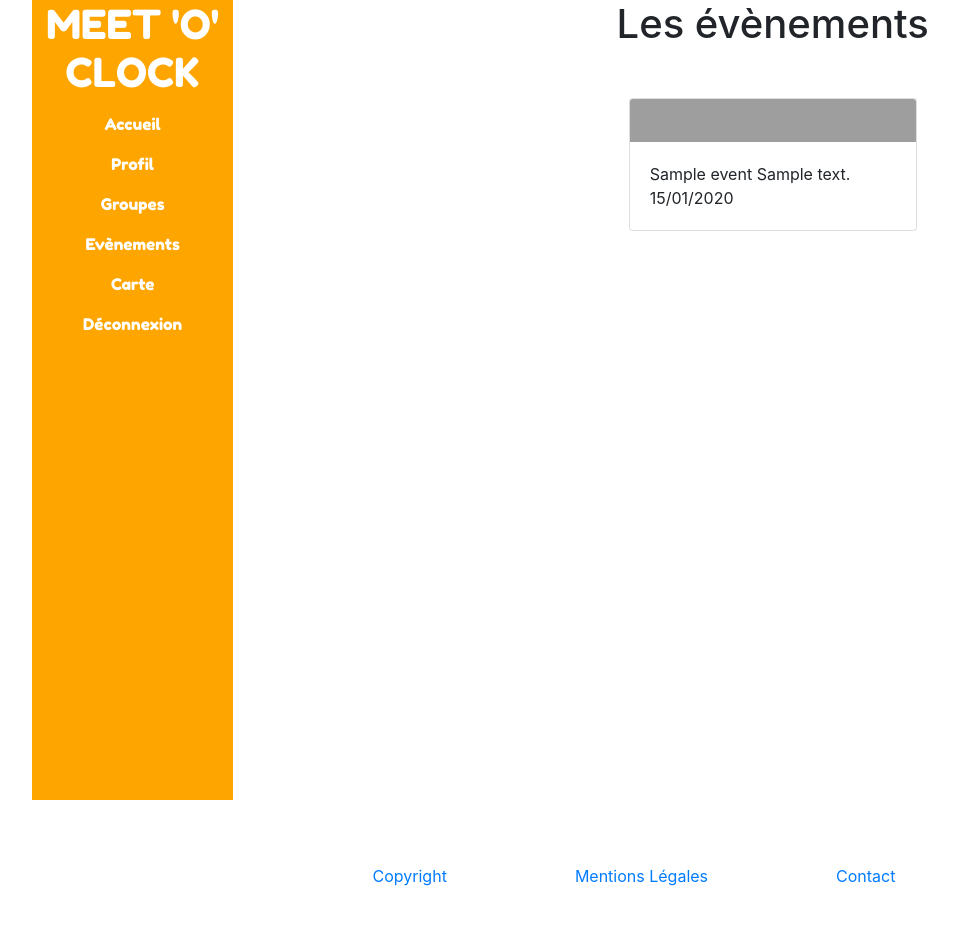
After one commit to AnaiO/meet-o-clock, a Symfony app: template templates/event/list.html.twig in a window 1280 px wide. The commit adds this page. Shown: the whole page, without its empty margins (6-964 px from the left). Run offline with Twig, Linux system fonts and the light colour scheme; the template is opened without the code that fills it: most values are stand-ins (such as "Sample title", 1, 10 or a date in 2020); some libraries are stand-ins or nearby versions; grey boxes are pictures that could not be loaded.

Commit message:
css and twig structure

```diff
--- a/public/css/styles.css
+++ b/public/css/styles.css
@@ -1,17 +1,42 @@
 .main--header{
     display: flex;
     flex-direction: column;
-    background-color: black;
+    background-color: orange;
     width: 20%;
     min-height: 100vh;
+    font-family: 'Fredoka One', cursive;
+    color: white;
+    text-align: center;
+    margin: 0 3% 0% 3%;
+}
+
+.main--header a:hover{
+    color: yellow;;
+}
+
+.main--header a{
+    color: white;
+}
+
+.content--cards{
+    display: flex;
+    flex-direction: row;
+    justify-content: space-around;
+}
+
+.main--content{
+    width: 100%;
+
 }
 
 main{
     display: flex;
+
 }
 
-.main--h1{
-    justify-content: center;
+.main--content h1{
+    margin: 0 5% 5% 5%;
+    text-align: center;
 }
 
 .homepage--main{
@@ -68,3 +93,13 @@ main{
     font-family: 'Fredoka One', cursive;
     margin-bottom: 2em;
 }
+
+footer{
+    display: flex;
+    justify-content: center;
+}
+
+footer a{
+    margin: 5%;
+
+}
--- a/src/Controller/EventController.php
+++ b/src/Controller/EventController.php
@@ -20,7 +20,7 @@ class EventController extends AbstractController
         }
         // dd($events);
 
-        return $this->render('event/index.html.twig', [
+        return $this->render('event/list.html.twig', [
             'events' => $events,
         ]);
     }
--- a/templates/_header/_main_nav.html.twig
+++ b/templates/_header/_main_nav.html.twig
@@ -1,11 +1,11 @@
-<header>
-    <h1>MEET'O'CLOCK</h1>
+    <h1>MEET
+        'O'
+        CLOCK</h1>
     <nav>
-        <a class="nav-link" href="#">Accueil</a>
+        <a class="nav-link" href="{{ path('events', {'user':2000}) }}">Accueil</a>
         <a class="nav-link" href="#">Profil</a>
         <a class="nav-link" href="#">Groupes</a>
         <a class="nav-link" href="#">Evènements</a>
         <a class="nav-link" href="#">Carte</a>
         <a class="nav-link" href="#">Déconnexion</a>
     </nav>
-</header>
--- a/templates/base.html.twig
+++ b/templates/base.html.twig
@@ -13,16 +13,21 @@
     <body>
         <main>
             <header class="main--header">
-                {% block header %}{% endblock %}
+                    {% include '_header/_main_nav.html.twig' %}
             </header>
-            <div class="d-flex flex-column">
-                <h1 id="main--h1">{% block title1 %}{% endblock %}</h1>
+            <div class="main--content">
+                <h1 id="main--h1">
+                    {% block pageName %}{% endblock %}
+                </h1>
                 {% block content %}{% endblock %}
             </div>
         </main>
-        <div>
-            {% block footer %}{% endblock %}
-        </div>
+        <footer class="main--footer">
+            <a href="">Copyright</a>
+            <a href="">Mentions Légales</a>
+            <a href="">Contact
+            </a>
+        </footer>
         {% block javascripts %}
         <script src="https://code.jquery.com/jquery-3.3.1.slim.min.js" integrity="sha384-q8i/X+965DzO0rT7abK41JStQIAqVgRVzpbzo5smXKp4YfRvH+8abtTE1Pi6jizo" crossorigin="anonymous"></script>
         <script src="https://cdnjs.cloudflare.com/ajax/libs/popper.js/1.14.7/umd/popper.min.js" integrity="sha384-UO2eT0CpHqdSJQ6hJty5KVphtPhzWj9WO1clHTMGa3JDZwrnQq4sF86dIHNDz0W1" crossorigin="anonymous"></script>
--- /dev/null
+++ b/templates/event/list.html.twig
@@ -0,0 +1,23 @@
+{% extends 'base.html.twig' %}
+
+{% block title %}{{ parent() }} - Events{% endblock %}
+
+{% block pageName %} Les évènements {% endblock %}
+
+{% block content %}
+    <div class="content--cards">
+        {% for event in events %}
+            <div class="card" style="width: 18rem;">
+                <img src="https://picsum.photos/200/30" class="card-img-top" alt="...">
+                <div class="card-body">
+                {{ event.name }}
+                {{ event.description }}
+                {{ event.date|date('d/m/Y') }}
+                </div>
+            </div>
+        {% else %}
+            IL n'y a pas d'évènements en cours actuellement. Créez-en un !
+            <a href="#"><button>Créer un évènement</button></a>
+        {% endfor %}
+    </div>
+{% endblock %}
```
Also changed, not shown: templates/event/index.html.twig (deleted, +0 -23 lines), public/img/map.png (added).
